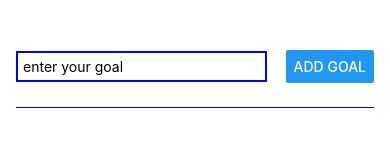
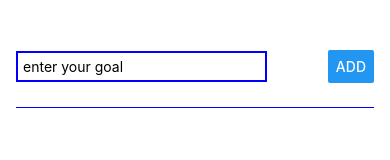
Before and after one commit to NSENGIYUMVA-Christian/React-Native-practice, a React Native app in the folder AwesomeProject/: screen / in a window 390 px wide. Shown: the top 160 px of the page. Built offline with nearby package versions, Linux system fonts and the light colour scheme.

Commit message:
rendering items in FlatLis comp to maintain app opt

```diff
--- a/AwesomeProject/App.js
+++ b/AwesomeProject/App.js
@@ -5,8 +5,10 @@ import {
   Button,
   TextInput,
   ScrollView,
+  FlatList,
 } from "react-native";
 import { useState } from "react";
+
 export default function App() {
   const [enteredGoalText, setEnteredGoalText] = useState("");
   const [courseGoals, setCourseGoals] = useState([]);
@@ -16,7 +18,10 @@ export default function App() {
   }
 
   function addGoalHandler() {
-    setCourseGoals((currentGoal) => [...currentGoal, enteredGoalText]);
+    setCourseGoals((currentGoal) => [
+      ...currentGoal,
+      { text: enteredGoalText, key: Math.random().toString() },
+    ]);
   }
 
   return (
@@ -28,10 +33,10 @@ export default function App() {
           style={styles.textInput}
           placeholder="enter your goal"
         />
-        <Button onPress={addGoalHandler} title="add goal" />
+        <Button onPress={addGoalHandler} title="add" />
       </View>
       <View style={styles.goalsContainer}>
-        <ScrollView>
+        {/* <ScrollView>
           {courseGoals.map((goal, index) => {
             return (
               <View key={index} style={styles.goalItem}>
@@ -39,7 +44,17 @@ export default function App() {
               </View>
             );
           })}
-        </ScrollView>
+        </ScrollView> */}
+        <FlatList
+          data={courseGoals}
+          renderItem={(itemData) => {
+            return (
+              <View style={styles.goalItem}>
+                <Text style={styles.goalText}>{itemData.item.text}</Text>
+              </View>
+            );
+          }}
+        />
       </View>
     </View>
   );
```
